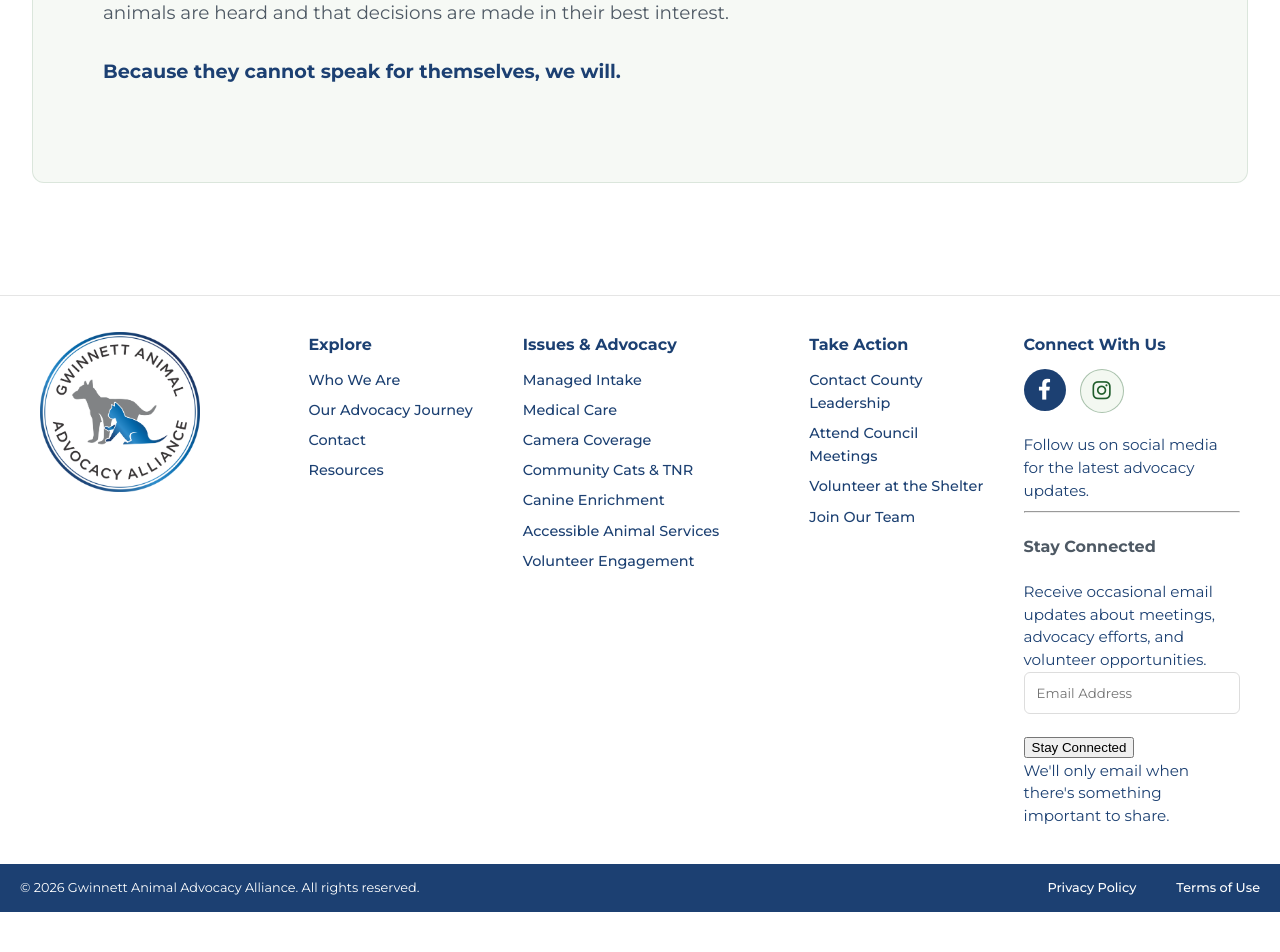
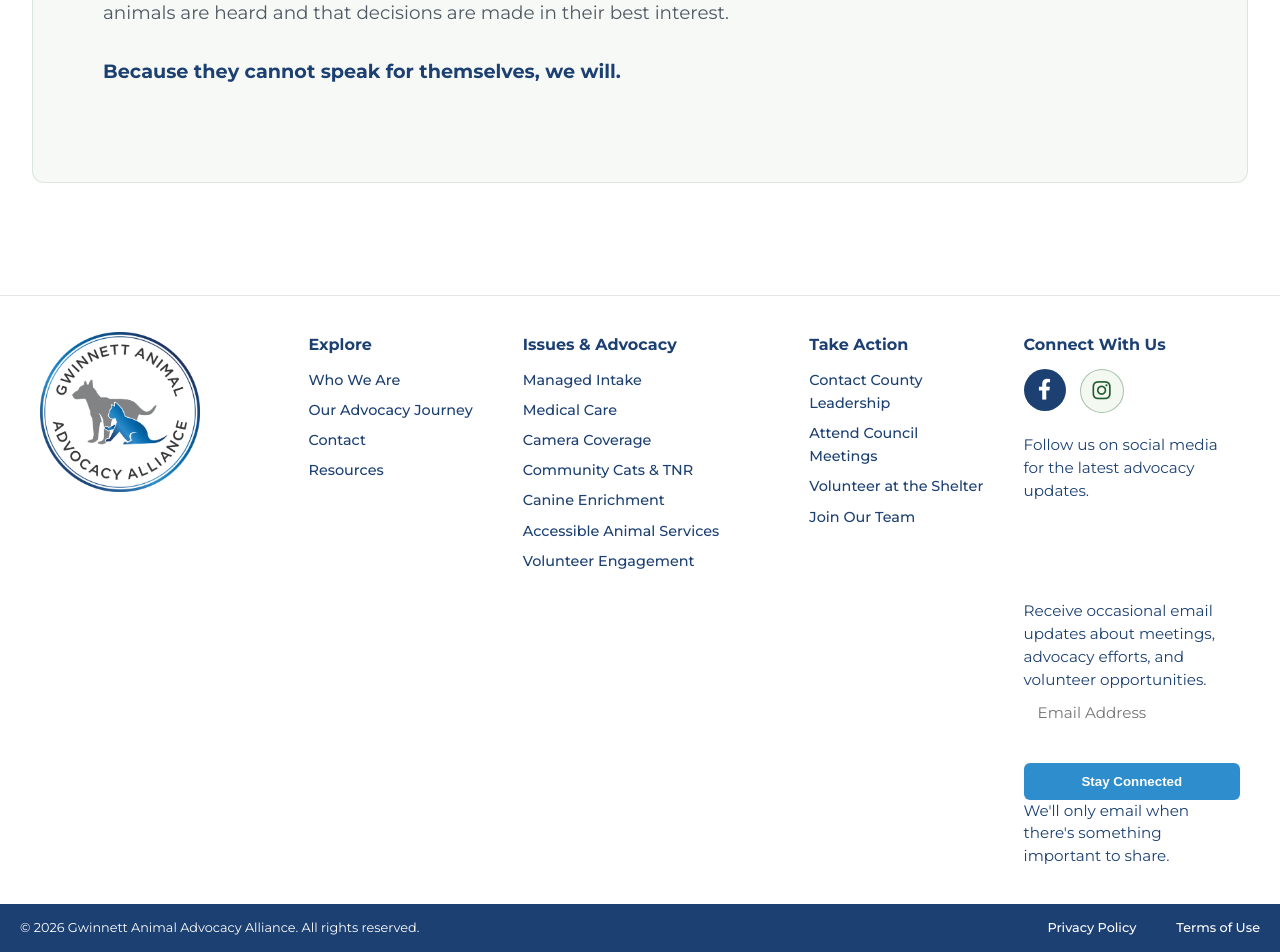
Before and after one commit to whitleybacon/gwinnett-animal-advocacy-alliance, a Jekyll site: the page built from index.html, in a window 1280 px wide. Shown: the part 4056-5008 px from the top of the page. Built offline with Jekyll 4.4.1, drawn with Linux system fonts in a browser that asks for light colours; before the commit the page ends 4968 px from its top, so only the background shows below that.

Commit message:
Update default.html

```diff
--- a/_layouts/default.html
+++ b/_layouts/default.html
@@ -1136,6 +1136,62 @@
             background:#6C4AB6;
         }
 
+        .footer-divider{
+                margin:28px 0;
+                border:none;
+                border-top:1px solid rgba(255,255,255,.2);
+            }
+
+            .footer-social h4{
+                margin:0 0 10px;
+                color:#fff;
+                font-size:1.2rem;
+                font-weight:700;
+            }
+
+            .footer-newsletter-text{
+                color:rgba(255,255,255,.8);
+                font-size:.95rem;
+                line-height:1.6;
+                margin-bottom:14px;
+            }
+
+            .footer-newsletter{
+                display:flex;
+                flex-direction:column;
+                gap:10px;
+            }
+
+            .footer-newsletter input{
+                padding:11px 14px;
+                border:none;
+                border-radius:6px;
+                font-size:.95rem;
+                font-family:inherit;
+            }
+
+            .footer-newsletter button{
+                background:var(--light);
+                color:#fff;
+                border:none;
+                border-radius:6px;
+                padding:11px;
+                font-weight:700;
+                cursor:pointer;
+                transition:.25s;
+            }
+
+            .footer-newsletter button:hover{
+                background:#5aa9df;
+            }
+
+            .footer-small{
+                margin-top:10px;
+                color:rgba(255,255,255,.65);
+                font-size:.82rem;
+                line-height:1.5;
+            }
+
         @media (max-width: 768px) {
             .site-header nav {
                 padding: 0.75rem 1rem;
```
